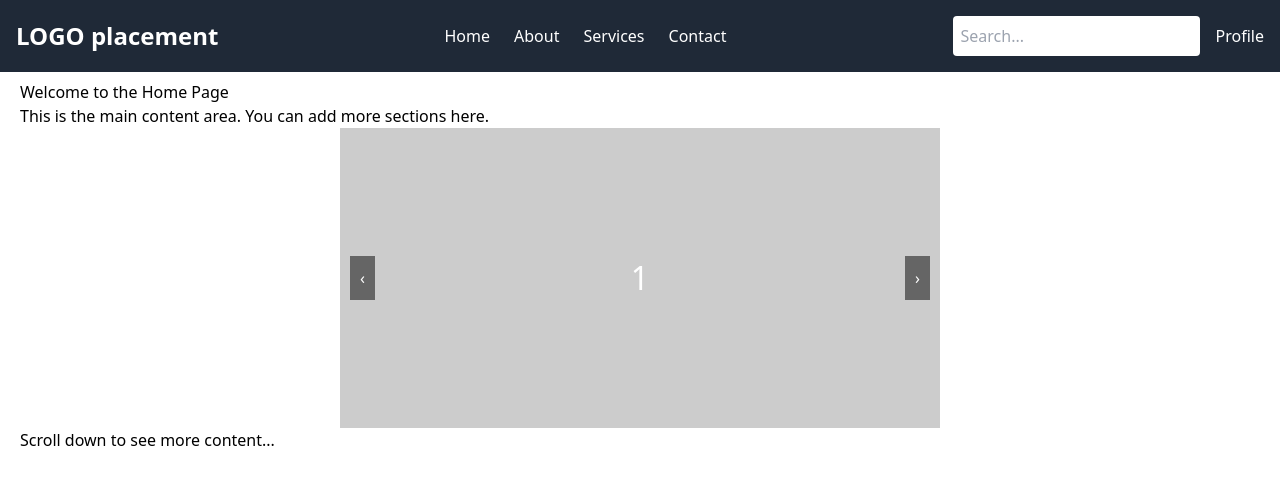
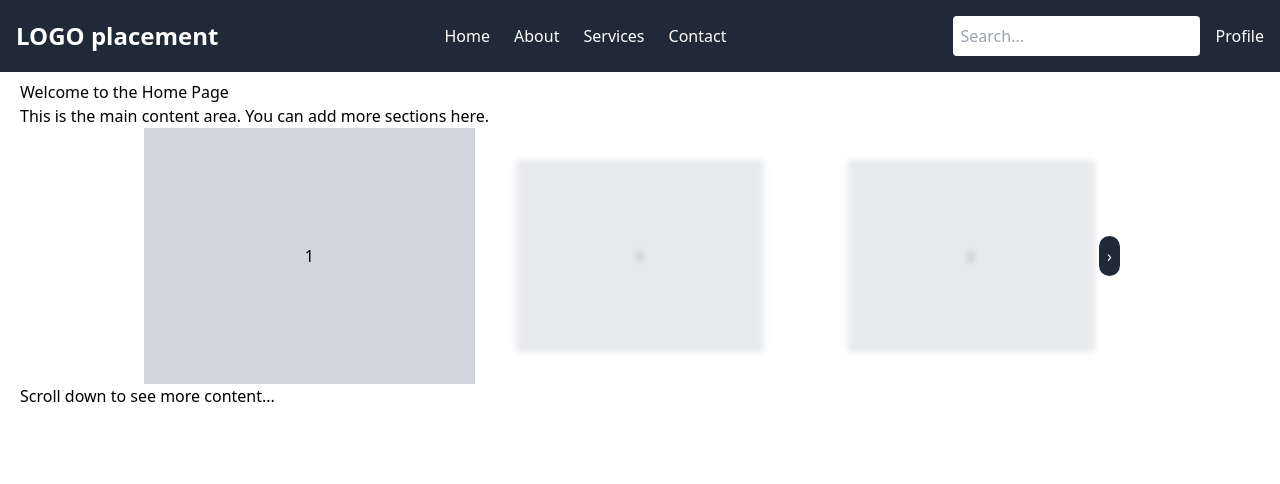
Before and after one commit to kaitchau/GenAI-Video, a React (Vite) app in the folder client/: page / in a window 1280 px wide. Shown: the top 484 px of the page. Built offline with nearby package versions, Linux system fonts and the light colour scheme.

Commit message:
carousel improvements

```diff
--- a/client/src/components/Carousel.tsx
+++ b/client/src/components/Carousel.tsx
@@ -14,19 +14,31 @@ const Carousel = () => {
   };
 
   return (
-    <div className="carousel-container">
-      <button className="carousel-button prev" onClick={prevSlide}>‹</button>
-      <div className="carousel-wrapper" style={{ transform: `translateX(-${currentIndex * 100}%)` }}>
-        {items.map((item, index) => (
-          <div
-            key={index}
-            className="carousel-item"
-          >
-            {item}
-          </div>
-        ))}
+    <div className="relative w-4/5 mx-auto overflow-hidden">
+      <button className="absolute top-1/2 left-4 transform -translate-y-1/2 bg-gray-800 text-white p-2 rounded-full z-10" onClick={prevSlide}>‹</button>
+      <div className="flex justify-center items-center">
+        {items.map((item, index) => {
+          let className = 'w-1/3 flex-shrink-0 transition-transform duration-500';
+          if (index === currentIndex) {
+            className += ' transform scale-100 opacity-100 z-20';
+          } else if (index === (currentIndex - 1 + items.length) % items.length) {
+            className += ' transform -translate-x-full rotate-y-45 scale-75 opacity-50 blur-sm z-10';
+          } else if (index === (currentIndex + 1) % items.length) {
+            className += ' transform translate-x-full -rotate-y-45 scale-75 opacity-50 blur-sm z-10';
+          } else {
+            className += ' hidden';
+          }
+          return (
+            <div
+              key={index}
+              className={className}
+            >
+              <div className="flex justify-center items-center h-64 bg-gray-300">{item}</div>
+            </div>
+          );
+        })}
       </div>
-      <button className="carousel-button next" onClick={nextSlide}>›</button>
+      <button className="absolute top-1/2 right-4 transform -translate-y-1/2 bg-gray-800 text-white p-2 rounded-full z-10" onClick={nextSlide}>›</button>
     </div>
   );
 };
```
Also changed, not shown: client/src/stylesheets/Navbar.css (deleted, +0 -27 lines), 1 other file (tests, documents, lock files or other folders).
